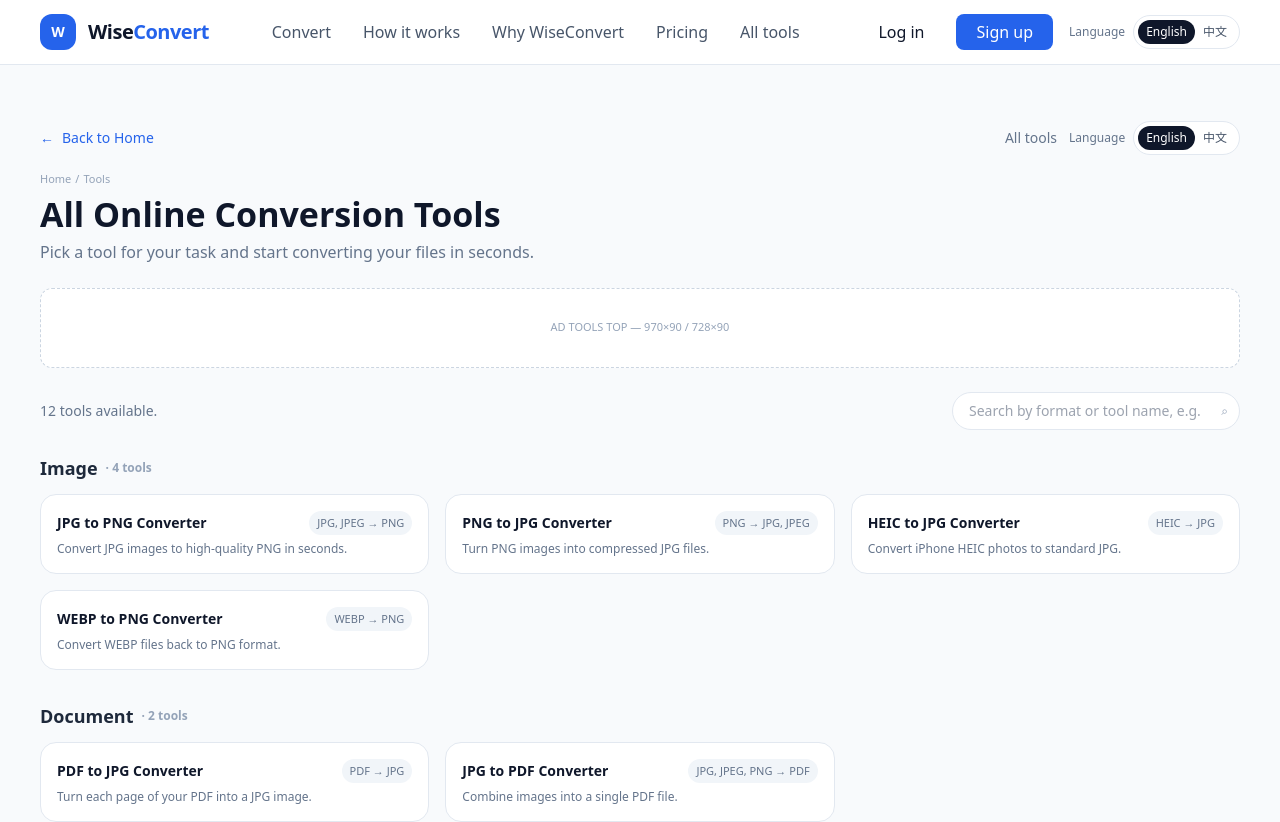
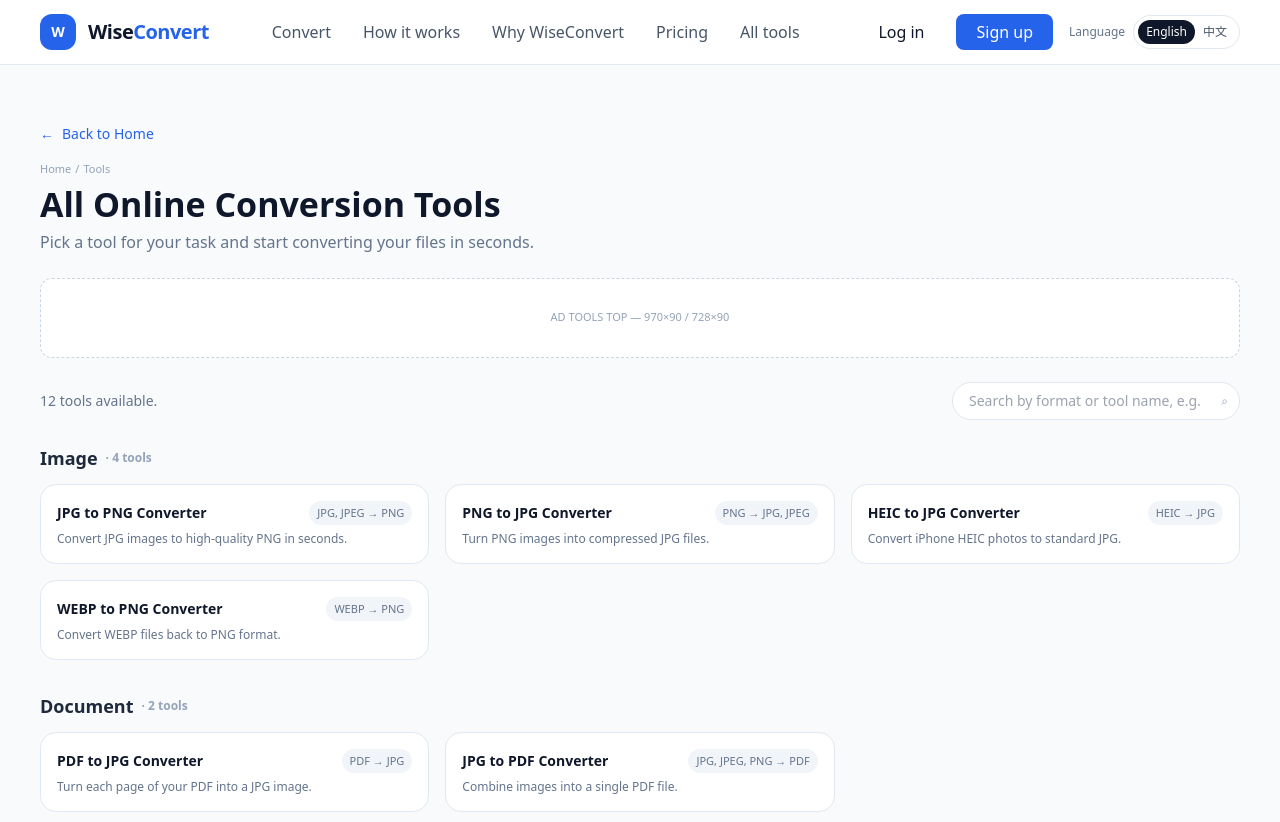
Before and after one commit to boltrsss/wiseconvert, a Next.js app: page /tools in a window 1280 px wide. Shown: the top 822 px of the page. Built offline with nearby package versions, Linux system fonts and the light colour scheme.

Commit message:
Update page.tsx

```diff
--- a/app/tools/page.tsx
+++ b/app/tools/page.tsx
@@ -6,9 +6,9 @@ import Link from "next/link";
 import { TOOLS } from "@/lib/toolsConfig";
 import { useLang } from "@/context/LanguageContext";
 import { AdSlot } from "@/components/AdSlot";
-import { LanguageSwitcher } from "@/components/LanguageSwitcher";
 
 // ✅ 保留 Header import（不在本頁 render，避免雙 Header）
+// 若你不需要「一定要 import Header」，也可以移除這行
 import Header from "@/components/layout/Header";
 
 export const runtime = "edge";
@@ -28,7 +28,6 @@ export default function ToolsIndexPage() {
 
   const normalizedQuery = query.trim().toLowerCase();
 
-  // 依搜尋關鍵字過濾工具
   const filteredTools = React.useMemo(() => {
     if (!normalizedQuery) return TOOLS;
 
@@ -49,7 +48,6 @@ export default function ToolsIndexPage() {
     });
   }, [normalizedQuery]);
 
-  // 依分類 group
   const grouped = filteredTools.reduce<Record<string, typeof TOOLS>>((acc, tool) => {
     if (!acc[tool.category]) acc[tool.category] = [];
     acc[tool.category].push(tool);
@@ -68,14 +66,14 @@ export default function ToolsIndexPage() {
 
   return (
     <div className="min-h-screen flex flex-col bg-slate-50 text-slate-900">
-      {/* ✅ 注意：Header 由 app/layout.tsx 統一 render，本頁不再渲染 header，避免雙 Header */}
+      {/* ✅ Header 由 app/layout.tsx 統一 render，本頁不再渲染，避免雙 Header */}
       {/* <Header /> */}
 
       <main className="flex-1 pb-20 lg:pb-0">
         <section className="py-10 lg:py-14">
           <div className="max-w-screen-2xl mx-auto px-6 lg:px-10">
-            {/* ✅ 頁面內工具列：Back to Home + Language（保留你要的功能，但不當 header） */}
-            <div className="mb-4 flex items-center justify-between gap-3">
+            {/* ✅ 只保留 Back to Home（LanguageSwitcher 統一放在全站 Header） */}
+            <div className="mb-4">
               <Link
                 href="/"
                 className="inline-flex items-center gap-2 text-sm text-blue-600 hover:text-blue-700"
@@ -83,13 +81,6 @@ export default function ToolsIndexPage() {
                 <span>←</span>
                 <span>{lang === "zh" ? "回首頁" : "Back to Home"}</span>
               </Link>
-
-              <div className="flex items-center gap-3">
-                <Link href="/tools" className="text-sm text-slate-500 hover:text-slate-700">
-                  {lang === "zh" ? "全部工具" : "All tools"}
-                </Link>
-                <LanguageSwitcher />
-              </div>
             </div>
 
             {/* Title + SubTitle + Breadcrumb */}
```
